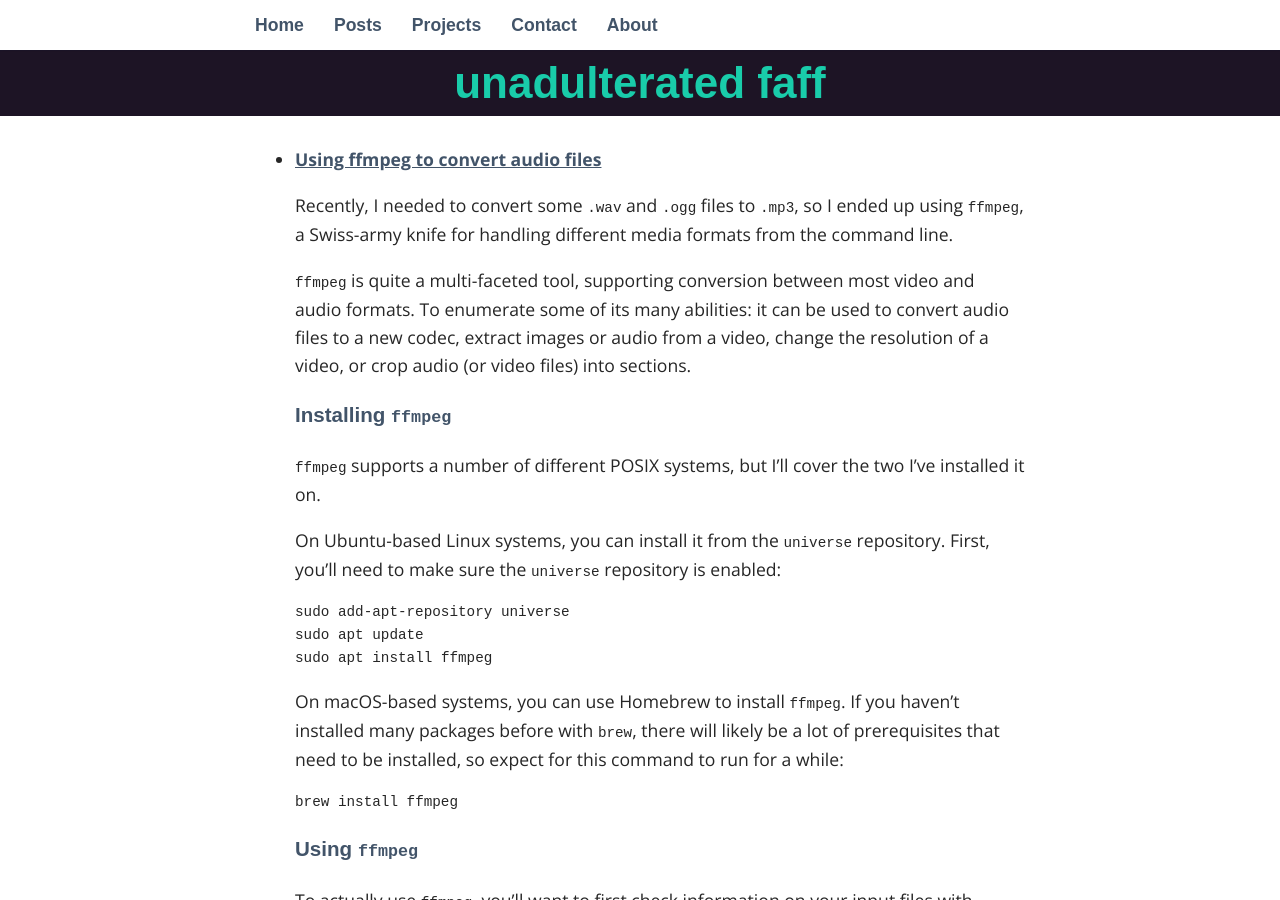
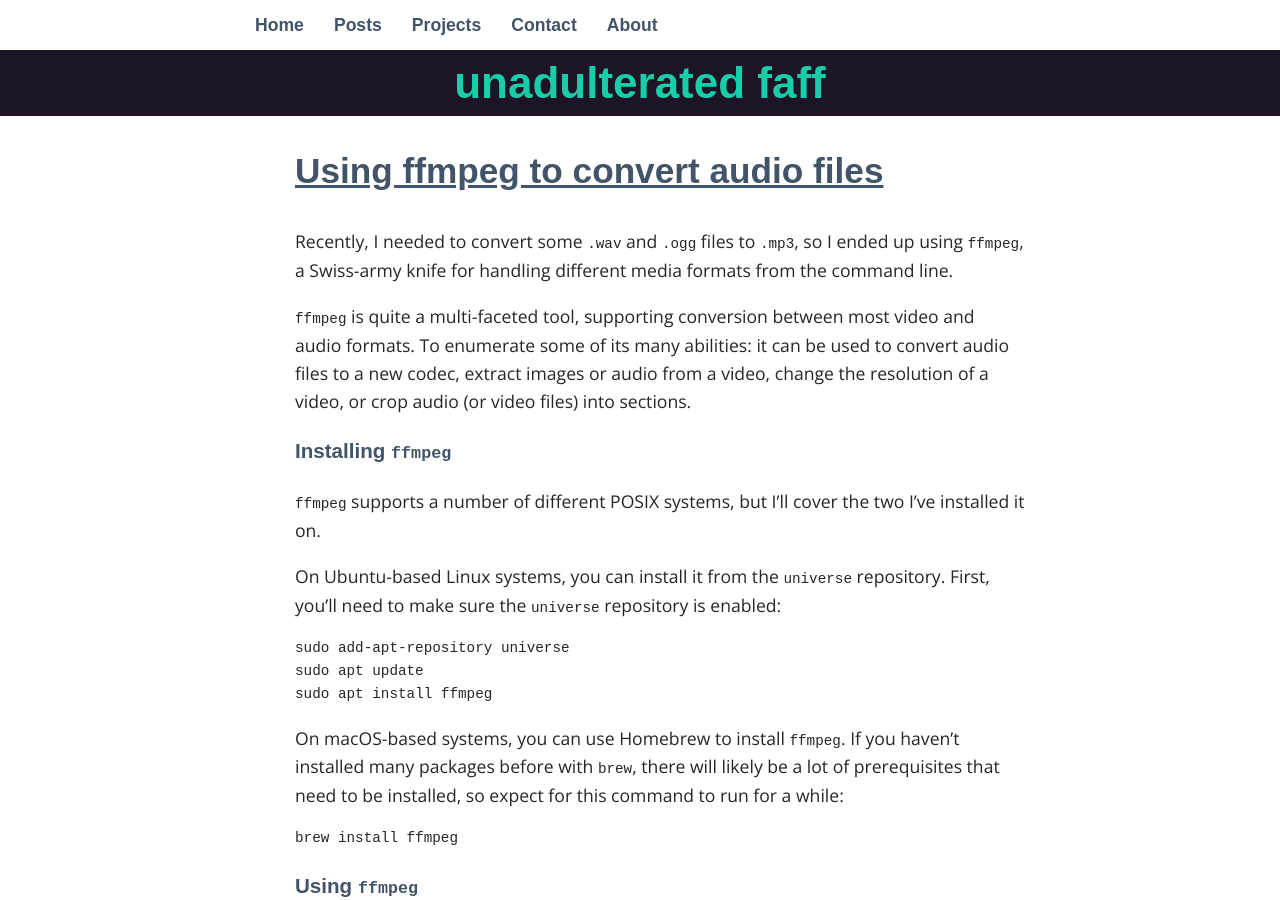
Before and after one commit to eindiran/eindiran.github.io, a Jekyll site: the page built from index.html, in a window 1280 px wide and 900 px high. Built offline with Jekyll 4.4.1, drawn with Linux system fonts in a browser that asks for light colours; some web fonts are replaced.

Commit message:
Formatting of home page

```diff
--- a/index.html
+++ b/index.html
@@ -6,10 +6,8 @@ permalink: /
 
 <ul>
 {% for post in site.posts limit:5 %}
-  <li>
-    <a href="{{ post.url }}">{{ post.title }}</a>
-    {{ post.content }}
-  </li>
+  <h2><a href="{{ post.url }}">{{ post.title }}</a></h2>
+  {{ post.content }}
   <br/>
   <hr/>
   <br/>
```
